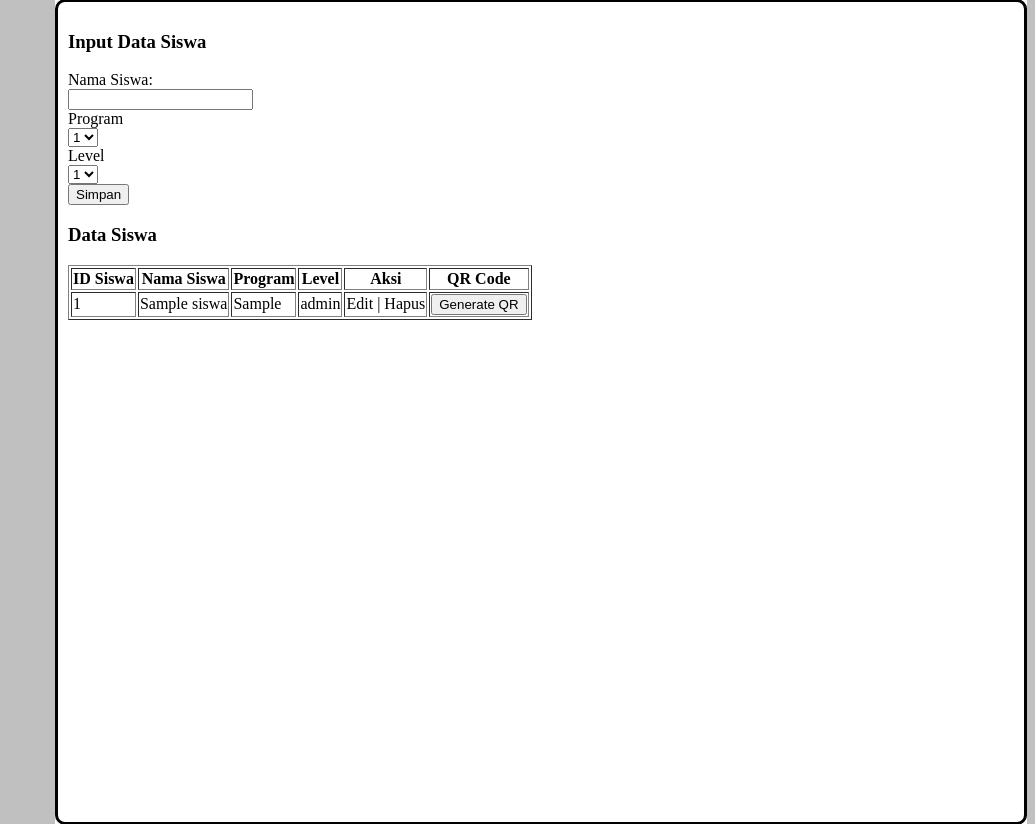
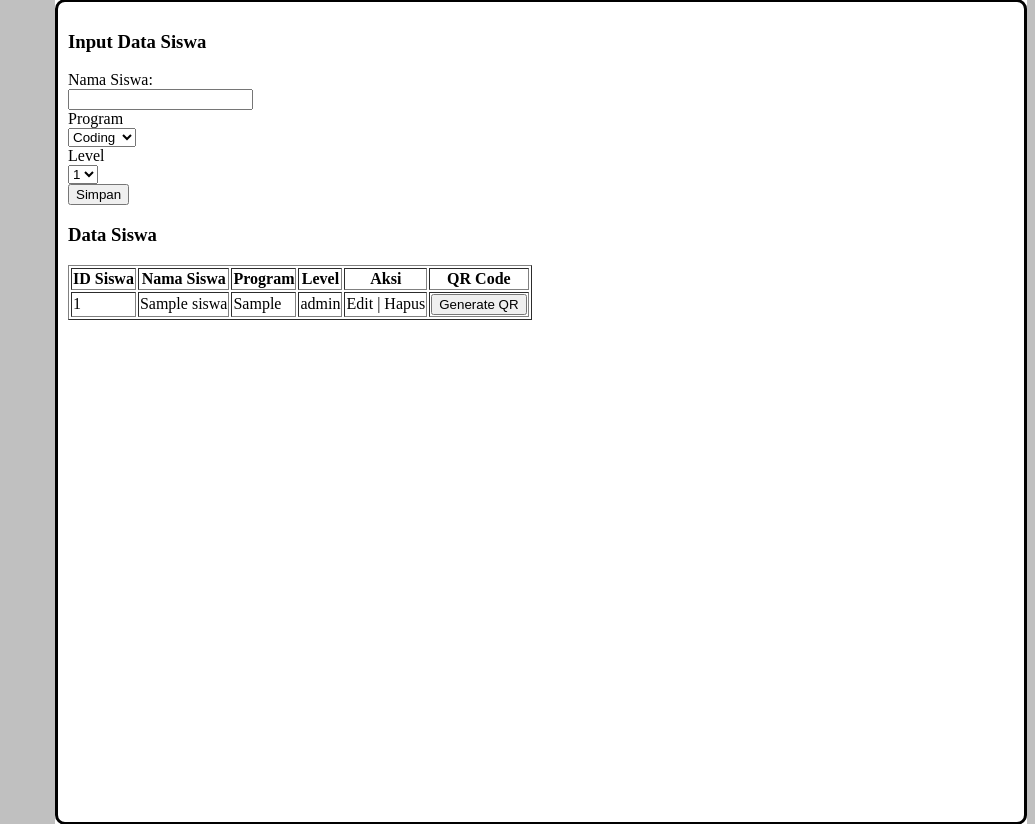
Before and after one commit to Epannjj/Digikidz, a PHP site: page /koordinator/koordinator.php in a window 1280 px wide. Shown: the part 835-1659 px from the top of the page, without its empty margins (245-1280 px from the left). Run offline with PHP 8.4, Linux system fonts and the light colour scheme; tables that the repository leaves empty or names only in its code hold one stand-in row (values such as "Sample post").

Commit message:
update lagi qr

```diff
--- a/koordinator/koordinator.php
+++ b/koordinator/koordinator.php
@@ -40,10 +40,9 @@
                             <input type="text" id="nama" name="nama" required><br>
                             <label for="nama">Program</label><br>
                             <select name="program" id="program">
-                                <option value="1">1</option>
-                                <option value="2">2</option>
-                                <option value="3">3</option>
-                                <option value="4">4</option>
+                                <option value="Coding">Coding</option>
+                                <option value="Art">Art</option>
+                                <option value="Robotik">Robotik</option>
                             </select><br>
                             <label for="nama">Level</label><br>
                             <select name="level" id="level">
@@ -100,6 +99,7 @@
                                         <form action="../qrcode/generate_qr.php" method="post" target="_blank">
                                             <input type="hidden" name="nama" value="<?php echo $row['nama']; ?>">
                                             <input type="hidden" name="level" value="<?php echo $row['level']; ?>">
+                                            <input type="hidden" name="program" value="<?php echo $row['program']; ?>">
                                             <input type="submit" value="Generate QR">
                                         </form>
                                     </td>
--- a/qrcode/generate_qr.php
+++ b/qrcode/generate_qr.php
@@ -4,9 +4,10 @@ include "../phpqrcode/qrlib.php";
 if (isset($_POST['nama'])) {
     $nama = $_POST['nama'];
     $level = $_POST['level'];
+    $program = $_POST['program'];
 
     // Set the QR code content
-    $qrContent = "Nama Siswa: " . $nama . " dengan level = " . $level;
+    $qrContent = "Nama Siswa: " . $nama . "| Program = " . $program . "| level = " . $level;
 
     // Generate and display the QR code
     header('Content-Type: image/png');
```
